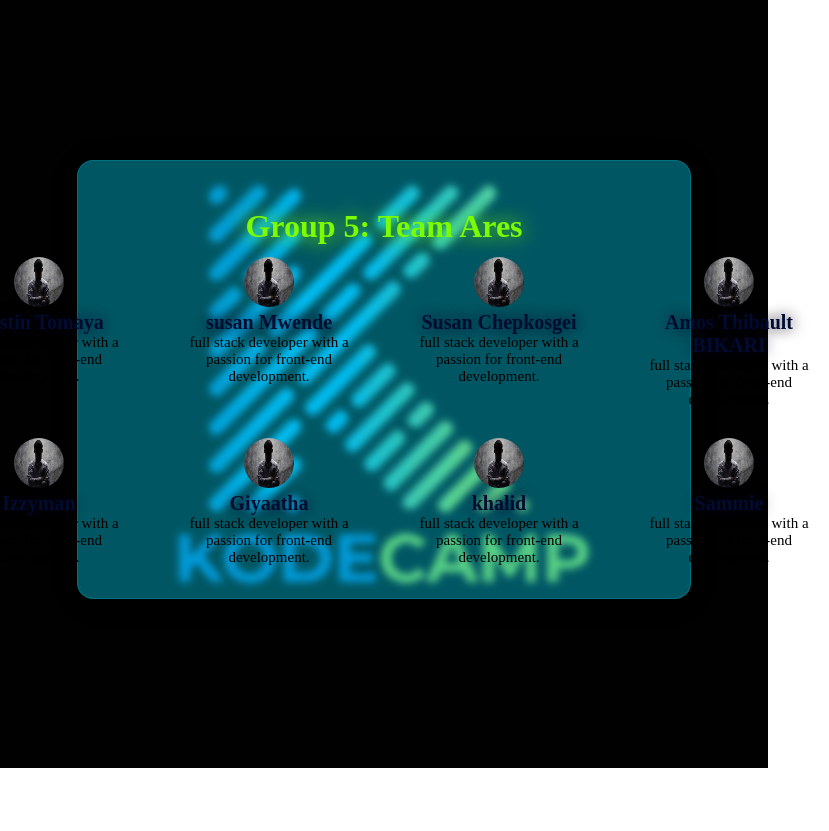
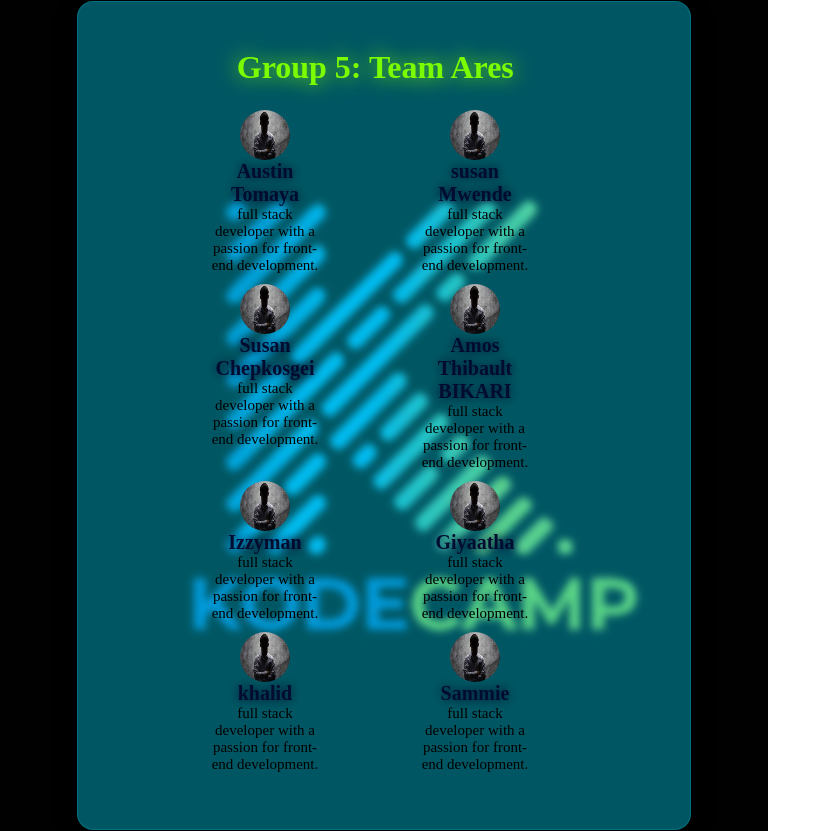
Before and after one commit to 1amos9/first-task-javascript, a plain HTML site: page index.html in a window 768 px wide. Shown: the whole page, 829 px wide, since content can reach past the window. Before the commit the page ends 800 px from the top, so only its background shows below. Drawn offline with Linux system fonts and the light colour scheme.

Commit message:
team card members

```diff
--- a/css/style.css
+++ b/css/style.css
@@ -34,7 +34,7 @@ body {
   padding: 2rem;
 }
 .cards h2 {
-  text-shadow: 0 0 15px;
+  text-shadow: 0 0 10px;
 }
 .title {
   width: 100%;
@@ -96,3 +96,85 @@ body {
     color: yellow;
   }
 }
+@media (max-width: 992px) {
+  body {
+    background-image: url(../img/download.png);
+    background-repeat: no-repeat;
+    background-size: cover;
+    height: 100%;
+    position: relative;
+  }
+  .container {
+    width: 70%;
+    height: 100%;
+    display: flex;
+    justify-content: center;
+    align-items: center;
+    flex-direction: column;
+  }
+  .cards {
+    width: 100%;
+    min-height: 200px;
+    margin: 1px auto;
+    display: grid;
+    justify-content: center;
+    align-items: center;
+    padding: 2rem;
+  }
+  .title {
+    height: 100%;
+    width: 100%;
+    margin-left: 120px;
+  }
+  .title h1 {
+    text-align: center;
+    font-size: 2rem;
+    font-weight: bold;
+    width: 100%;
+  }
+  .team-member {
+    display: grid;
+    grid-template-columns: 200px 200px;
+    grid-auto-rows: minmax(100px, auto);
+    grid-gap: 10px;
+    width: 100%;
+    padding: 1.5rem;
+  }
+  .member {
+    width: 70%;
+    max-width: fit-content;
+    border-radius: 50px;
+    text-align: center;
+    margin: 0 auto;
+    height: 100%;
+  }
+  .name h2 {
+    font-size: 20px;
+    font-weight: bold;
+    color: rgb(2, 11, 48);
+    width: 80%;
+  }
+  .description p {
+    font-size: 15px;
+    color: #000;
+    text-align: center;
+    text-transform: lowercase;
+    text-overflow: ellipsis;
+    width: 80%;
+  }
+  .image img {
+    width: 50px;
+    height: 50px;
+    border-radius: 50%;
+  }
+  .image {
+    width: 80%;
+    height: 50px;
+    border-radius: 50%;
+  }
+}
+@media (min-width: 768px) {
+  .cards {
+    width: 80%;
+  }
+}
--- a/js/app.js
+++ b/js/app.js
@@ -65,8 +65,8 @@ function almightyFormula(a = 5, b = 7, c = 3) {
     "                                                                                                                              "
   );
   console.log("==================question 6=====================");
-  console.log("x1 = " + " " + (-b + (b * b - 4 * a * c)) / (2 * a));
-  console.log("x2 = " + " " + (-b - (b * b - 4 * a * c)) / (2 * a));
+  console.log("x1 = " + " " + (-b + (b ** 2 - 4 * a * c)) / (2 * a));
+  console.log("x2 = " + " " + (-b - (b ** 2 - 4 * a * c)) / (2 * a));
 }
 almightyFormula();
 //end of question 6
```
